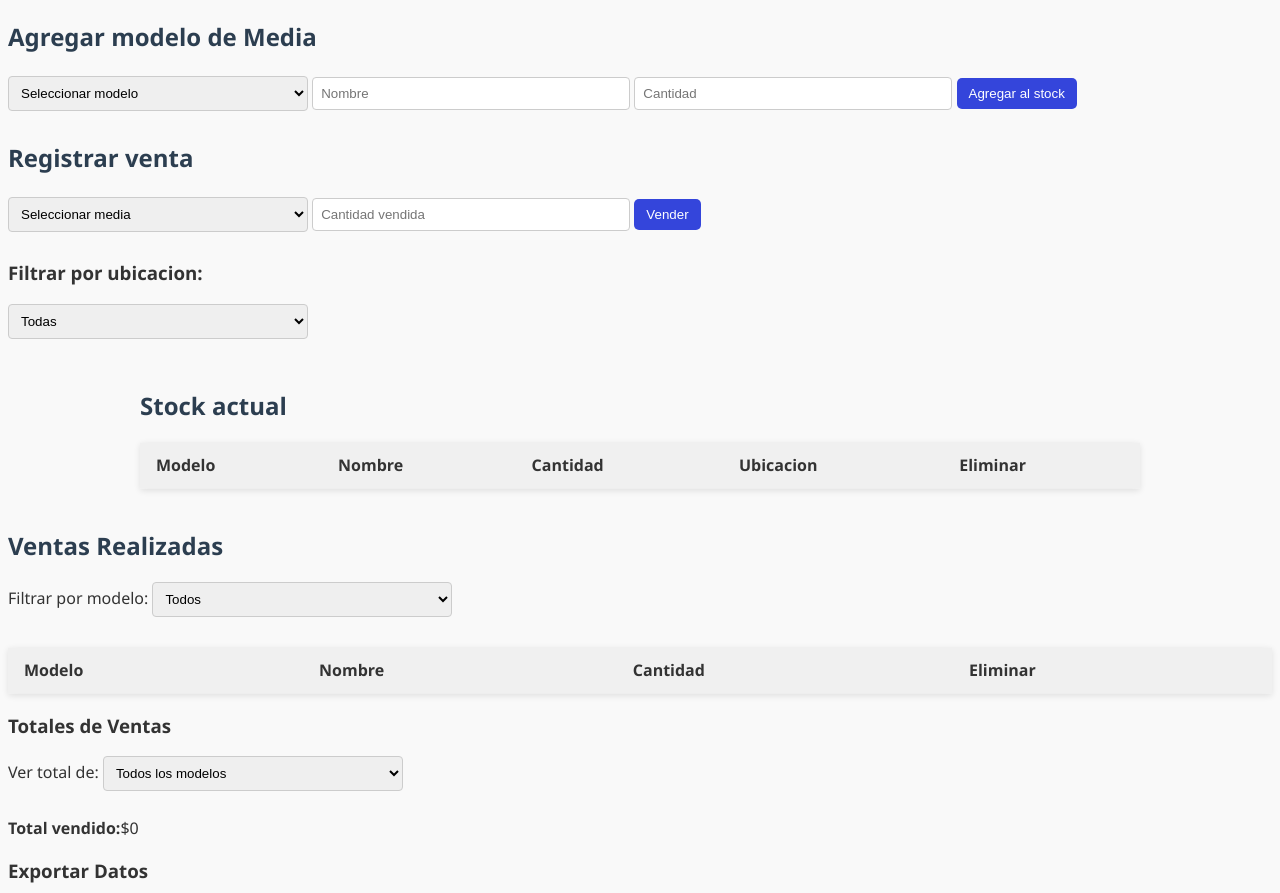
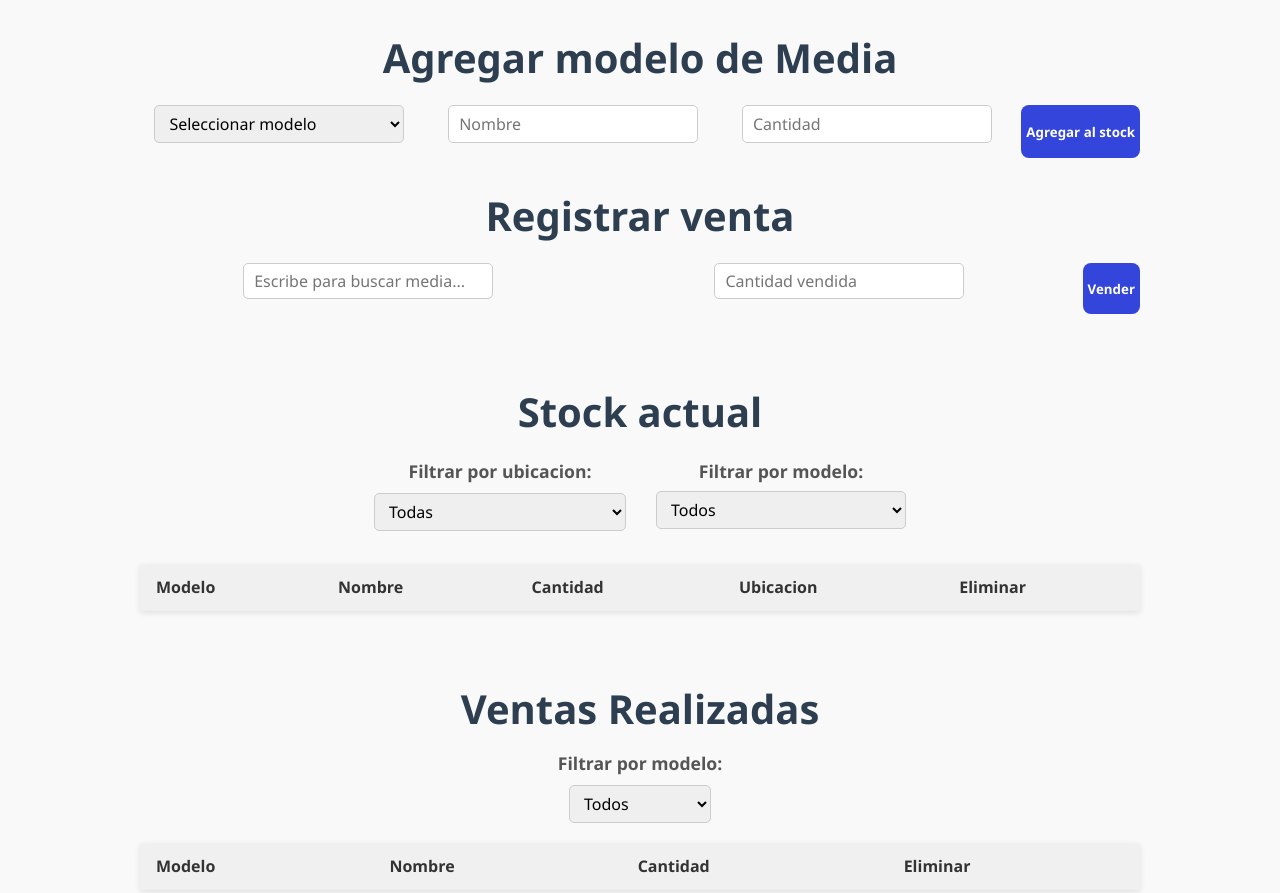
Before and after one commit to ruiztomas/emprendimiento-medias, a plain HTML site: page public/index.html in a window 1280 px wide. Shown: the top 893 px of the page. Drawn offline with Linux system fonts and the light colour scheme; no server answers.

Commit message:
muchos avances, feliz

```diff
--- a/public/estilo.css
+++ b/public/estilo.css
@@ -3,21 +3,46 @@ body {
     background-color: #f9f9f9;
     color:#333;
 }
+h2, h3{
+    text-align: center;
+    font-family: 'Segoe UI', Tahoma, Geneva, Verdana, sans-serif;
+    color:#2c3e50;
+    margin-top: 30px;
+    margin-bottom: 15px;
+}
 h2{
-    color:#2c3e50;
+    font-size: 2.5rem;
+    font-weight: 700;
+}
+h3{
+    font-size: 1.8rem;
+    font-weight: 600;
+    color: #34495e;
+}
+label{
+    display: block;
+    text-align: center;
+    font-size: 1.1rem;
+    margin-bottom: 8px;
+    font-weight: 600;
+    color: #555;
+    font-family: 'Segoe UI', Tahoma, Geneva, Verdana, sans-serif;
 }
 button{
+    display: block;
     background-color: #3445db;
     color: white;
     border: none;
-    margin: 5px 0;
-    padding: 8px 12px;
-    border-radius: 5px;
+    margin: 10px auto;
+    padding: 8px 5px;
+    border-radius: 8px;
     cursor: pointer;
-    transition: background-color 0.2s;
+    font-weight: 600;
+    font-family: 'Segoe UI', Tahoma, Geneva, Verdana, sans-serif;
+    transition: background-color 0.3s ease;
 }
 button:hover{
-    background-color: #2980b9;
+    background-color: #2980bd;
 }
 button.eliminar{
     background-color: #e74c3c;
@@ -47,17 +72,50 @@ th{
     font-weight: bold;
 }
 input, select {
-    padding: 8px;
+    display: block;
+    margin: 0 auto 15px auto;
+    padding: 6px 10px;
+    font-size: 1rem;
     border: 1px solid #ccc;
-    border-radius: 4px;
-    margin-bottom: 10px;
-    width: 100%;
-    max-width: 300px;
+    border-radius: 5px;
+    font-family: 'Segoe UI', Tahoma, Geneva, Verdana, sans-serif;
+    width: 250px;
+    box-sizing: border-box;
 }
 .container {
     max-width: 1000px;
     margin: auto;
     padding: 20px;
+}
+.formulario, .formulario-venta, .formulario-exportar{
+    display: flex;
+    justify-content: center;
+    flex-wrap: wrap;
+    gap: 15px;
+    margin: 20px auto;
+    max-width: 1000px;
+}
+.formulario button,
+.formulario-venta button,
+.formulario-exportar button{
+    margin: 0;
+}
+select#filtroUbicacion,
+select#filtroModeloVenta,
+select#filtroTotal{
+    display: block;
+    margin: 10px auto;
+    width: fit-content;
+}
+.filtros-stock{
+    display: flex;
+    justify-content: center;
+    gap: 30px;
+    flex-wrap: wrap;
+    margin: 20px 0;
+}
+.filtros-stock .filtro{
+    text-align: center;
 }
 @media (max-width: 600px){
     table, thead, tbody, th, td, tr {
--- a/public/funciones.js
+++ b/public/funciones.js
@@ -14,16 +14,22 @@ async function cargarDatos() {
 
 function renderizarStock() {
     const tabla=document.getElementById('tablaStock');
-    const selectVenta=document.getElementById('modeloVenta');
-    const filtro=document.getElementById('filtroUbicacion').value;
+    const dataListVenta=document.getElementById('listaMedias');
+    const filtroUbicacion=document.getElementById('filtroUbicacion').value;
+    const filtroModelo=document.getElementById('filtroModeloStock').value;
 
     tabla.innerHTML='';
-    selectVenta.innerHTML='<option value="">Seleccionar media</option>';
+    dataListVenta.innerHTML='';
 
-    stock.forEach((item, index) => {
+    const stockOrdenado = [...stock].sort((a, b) => a.nombre.localeCompare(b.nombre, 'es', { sensitivity: 'base' }));
+
+    stockOrdenado.forEach((item, index) => {
         let mostrar=true;
-        if (filtro==='repuestas')mostrar=item.esRepuesta===true;
-        else if (filtro==='stock')mostrar=item.esRepuesta !==true;
+        if (filtroUbicacion==='repuestas')mostrar=item.esRepuesta===true;
+        else if (filtroUbicacion==='stock')mostrar=item.esRepuesta!==true;
+        if (mostrar && filtroModelo!=='todos'){
+            mostrar=item.modelo===filtroModelo;
+        }
         if (!mostrar) return;
 
         const fila=document.createElement('tr');
@@ -48,9 +54,8 @@ function renderizarStock() {
 
         if (item.cantidad > 0){
             const opcion=document.createElement('option');
-            opcion.value=index;
-            opcion.textContent=`${item.nombre}(${item.esRepuesta?'Repuesta':'Stock'})`;
-            selectVenta.appendChild(opcion);
+            opcion.value=item.nombre + (item.esRepuesta? ' (Repuesta)':'');
+            dataListVenta.appendChild(opcion);
         }
     });
 }
@@ -132,35 +137,41 @@ function agregarMedia(){
 }
 
 function registrarVenta() {
-    const index=parseInt(document.getElementById('modeloVenta').value);
+    const nombreSeleccionado=document.getElementById('modeloVenta').value.trim();
     const cantidadVendida=parseInt(document.getElementById('cantidadVenta').value);
 
-    if (isNaN(cantidadVendida) || cantidadVendida<1){
-        alert('Ingresa una cantidad valida para vender.');
+    if (!nombreSeleccionado || isNaN(cantidadVendida) || cantidadVendida <=0){
+        alert('Selecciona una media valida y cantidad.');
         return;
     }
 
-    const item=stock[index];
-    if (cantidadVendida > item.cantidad){
+    const index=stock.findIndex(item=>{
+        const nombreConEstado=item.nombre + (item.esRepuesta ? ' (Repuesta)': ' (Stock)');
+        return nombreConEstado.toLowerCase()===nombreSeleccionado.toLowerCase();
+    });
+
+    if (index===-1){
+        alert('Media no encontrada.');
+        return;
+    }
+
+    if(stock[index].cantidad<cantidadVenta){
         alert('No hay suficiente stock.');
         return;
     }
 
-    const stockRef=db.collection("stock").doc(item.id);
-    stockRef.update({
-        cantidad: item.cantidad - cantidadVendida
+    stock[index].cantidad-=cantidadVenta;
+
+    ventas.push({
+        modelo: stock[index].modelo,
+        nombre: stock[index].nombre,
+        cantidad: cantidadVenta
     });
 
-    db.collection("ventas").add({
-        modelo: item.modelo,
-        nombre: item.nombre,
-        cantidad: cantidadVendida
-    });
-
-    document.getElementById('cantidadVenta').value='';
-    document.getElementById('modeloVenta').value='';
-
-    cargarDatos();
+    guardarDatos();
+    renderizarStock();
+    renderizarVentas();
+    mostrarTotalVentas();
 }
 
 function renderizarVentas(){
@@ -172,10 +183,12 @@ function renderizarVentas(){
         if (filtro==='todos' || venta.modelo===filtro){
             const fila= `
                 <tr>
-                    <td>${venta.modelo}</td>
-                    <td>${venta.nombre}</td>
-                    <td>${venta.cantidad}</td>
-                    <td><button onclick="eliminarVenta(${index})">🗑️ Eliminar</button></td>
+                    <td data-label="Modelo">${venta.modelo}</td>
+                    <td data-label="Nombre">${venta.nombre}</td>
+                    <td data-label="Cantidad">${venta.cantidad}</td>
+                    <td data-label="Eliminar">
+                        <button onclick="eliminarVenta(${index})">🗑️ Eliminar</button>
+                    </td>
                 </tr>`;
             tabla.innerHTML +=fila;
         }
--- a/public/index.html
+++ b/public/index.html
@@ -9,6 +9,7 @@
 <body>
 
     <h2>Agregar modelo de Media</h2>
+    <div class="formulario">
         <select id="modelo">
             <option value="">Seleccionar modelo</option>
             <option value="Soquete">Soquete</option>
@@ -19,23 +20,38 @@
         <input type="number" id="cantidad" placeholder="Cantidad" min="1">
 
         <button onclick="agregarMedia()">Agregar al stock</button>
+    </div>
 
     <h2>Registrar venta</h2>
-    <select id="modeloVenta">
-        <option value="">Seleccionar media</option>
-    </select>
+    <div class="formulario-venta">
+        <input list="listaMedias" id="modeloVenta" placeholder="Escribe para buscar media...">
+        <datalist id="listaMedias"></datalist>
         <input type="number" id="cantidadVenta" placeholder="Cantidad vendida" min="1">
         <button onclick="registrarVenta()">Vender</button>
+    </div>
 
-    <h3>Filtrar por ubicacion:</h3>
+    <div class="container">
+        <h2>Stock actual</h2>
+
+        <div class="filtros-stock">
+            <div class="filtro">
+                <label for="filtroUbicacion">Filtrar por ubicacion:</label>
                 <select id="filtroUbicacion" onchange="renderizarStock()">
                     <option value="todas">Todas</option>
                     <option value="repuestas">Solo repuestas</option>
                     <option value="stock">Solo stock, sin las repuestas</option>
                 </select>
-
-    <div class="container">
-        <h2>Stock actual</h2>
+            </div>
+            <div class="filtro">
+                <label for="filtroModeloStock">Filtrar por modelo:</label>
+                <select id="filtroModeloStock" onchange="renderizarStock()">
+                    <option value="todos">Todos</option>
+                    <option value="Soquete">Soquetes</option>
+                    <option value="Soquete niño">Soquetes niños</option>
+                    <option value="3/4">3/4</option>
+                </select>
+            </div>
+        </div>
         <table>
             <thead>
                 <tr>
@@ -50,7 +66,9 @@
         </table>
     </div>
 
+    <div class="container">
         <h2>Ventas Realizadas</h2>
+
         <label for="filtroModeloVenta">Filtrar por modelo:</label>
         <select id="filtroModeloVenta" onchange="renderizarVentas()">
             <option value="todos">Todos</option>
@@ -83,8 +101,12 @@
         <p id="totalVentasTexto"><strong>Total vendido:</strong>$0</p>
 
         <h3>Exportar Datos</h3>
+        <div class="formulario-exportar">
             <button onclick="exportarCSV('stock')">Exportar stock</button>
             <button onclick="exportarCSV('ventas')">Exportar Ventas</button>
+        </div>
+    </div>
+
     <script src="https://www.gstatic.com/firebasejs/10.12.2/firebase-app-compat.js"></script>
     <script src="https://www.gstatic.com/firebasejs/10.12.2/firebase-firestore-compat.js"></script>
     <script>
```
Lines whose indentation alone changed are shown as unchanged.
